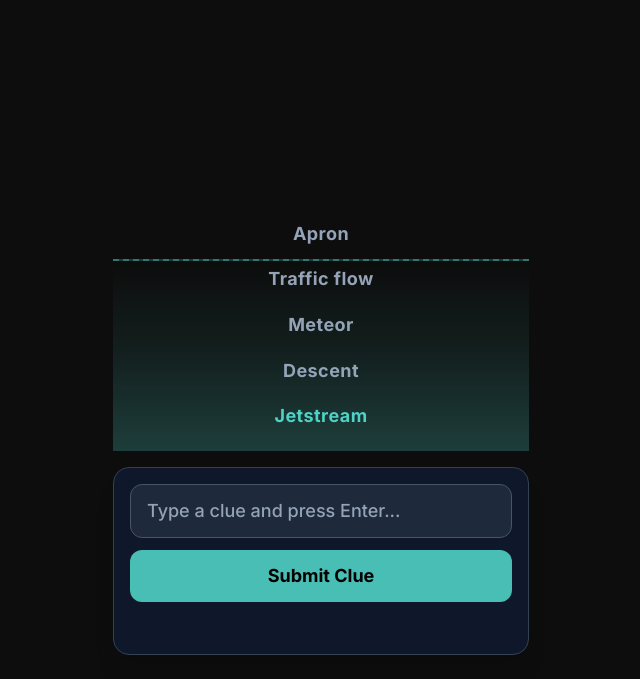
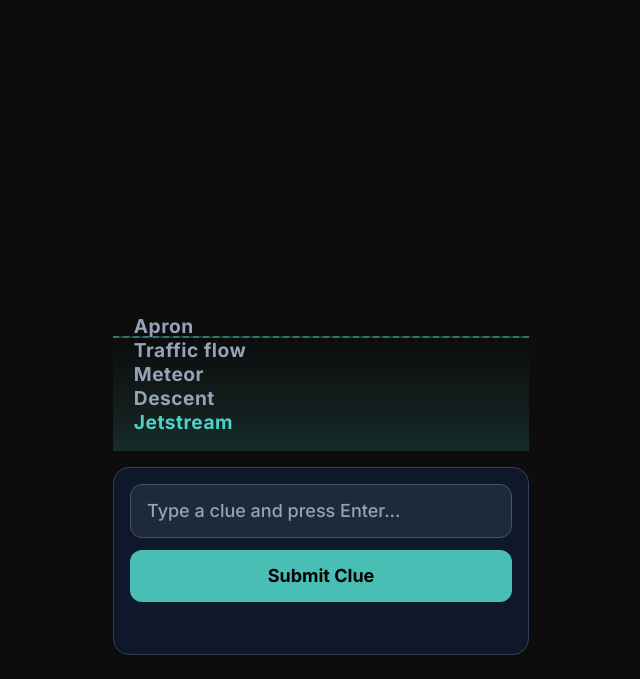
Before and after one commit to LeoFBW/SemantrisPlus, a Flask app: page / in a window 1280 px wide. Shown: the part 121-800 px from the top of the page, without its empty margins (319-959 px from the left). Run offline with Flask 3, Linux system fonts and the light colour scheme; some libraries are stand-ins or nearby versions.

Commit message:
V0.03a Stable - UI Change

```diff
--- a/app.py
+++ b/app.py
@@ -31,7 +31,7 @@
     Board size = min(20, max(5, score//2))
     """
     size = max(5, score // 2)
-    return min(size, 18)
+    return min(size, 22)
 VOCABULARY = []
 VOCAB_FILE = os.path.join('assets', 'aviation_1.txt')
 
@@ -209,8 +209,14 @@
     # index 3 (4th correlated) -> removes 1
     if 0 <= target_index <= 3:
         # --- HIT! ---
-        num_to_remove = 4 - target_index  # 4, 3, 2, or 1 word
-        words_removed = ranked_list[:num_to_remove] # These are the bottom-most words
+        # We want to remove the target *and* all words between it and the 4th-most related.
+        # ranked_list is sorted MOST related (index 0) -> LEAST related
+        # So we remove indices [target_index .. 3] inclusive.
+        num_to_remove = 4 - target_index          # 4, 3, 2, or 1
+        start = target_index                      # ensure target is always removed
+        end = start + num_to_remove               # slice end (exclusive) => up to index 3
+        words_removed = ranked_list[start:end]    # e.g. idx 2 -> remove [2,3]
+        #words
 
         score += len(words_removed)
 
--- a/templates/arcade.html
+++ b/templates/arcade.html
@@ -46,11 +46,12 @@
       overflow: hidden;
     }
 
-    .word-item {
-      transition: color 0.3s ease;
-      text-align: center;
-      padding: 0.3rem 1rem;
-    }
+  #tower .word-item {
+    font-size: 1.2rem;
+    line-height: 1.1;
+    padding: 0.15rem 0.3rem;
+    margin-top: -2px;
+  }
 
     .removing {
       animation: popOut 0.5s ease-in forwards;
@@ -66,6 +67,7 @@
       );
       pointer-events: none;
       border-top: 2px dashed rgba(79, 209, 197, 0.4);
+      transform: translateY(45px);  /* move it DOWN by 58px, shifter */
     }
 
     #tower-wrapper::-webkit-scrollbar {
@@ -149,9 +151,10 @@
       </div>
 
       <div class="relative flex-grow overflow-hidden my-4">
-        <div
-          class="hit-zone-gradient absolute bottom-0 left-0 w-full h-48"
-        ></div>
+      <div class="absolute bottom-0 left-0 w-full h-40 hit-zone-gradient"></div>
+
+      <!-- NEW SEPARATE DASHED LINE (place anywhere you want!) -->
+      <div class="hit-line absolute left-0 w-full"></div>
 
         <div
           id="tower-wrapper"
@@ -159,7 +162,7 @@
         >
           <div
             id="tower"
-            class="flex flex-col-reverse h-full px-4 py-4 space-y-2 space-y-reverse"
+            class="flex flex-col-reverse h-full px-4 py-4 space-y-0 space-y-reverse"
           >
             {% for word in game_board %}
             <div
```
Also changed, not shown: 1 other file.
